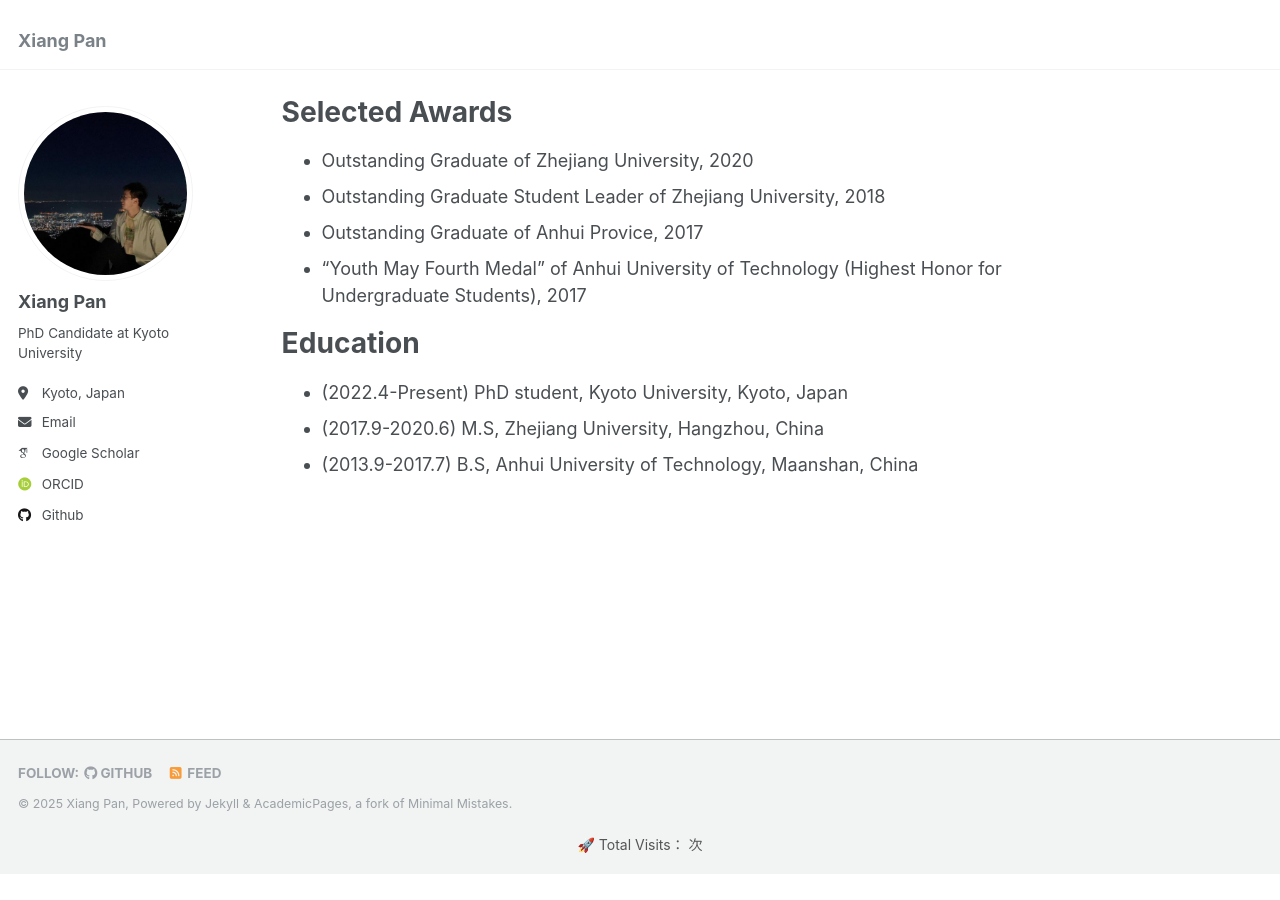
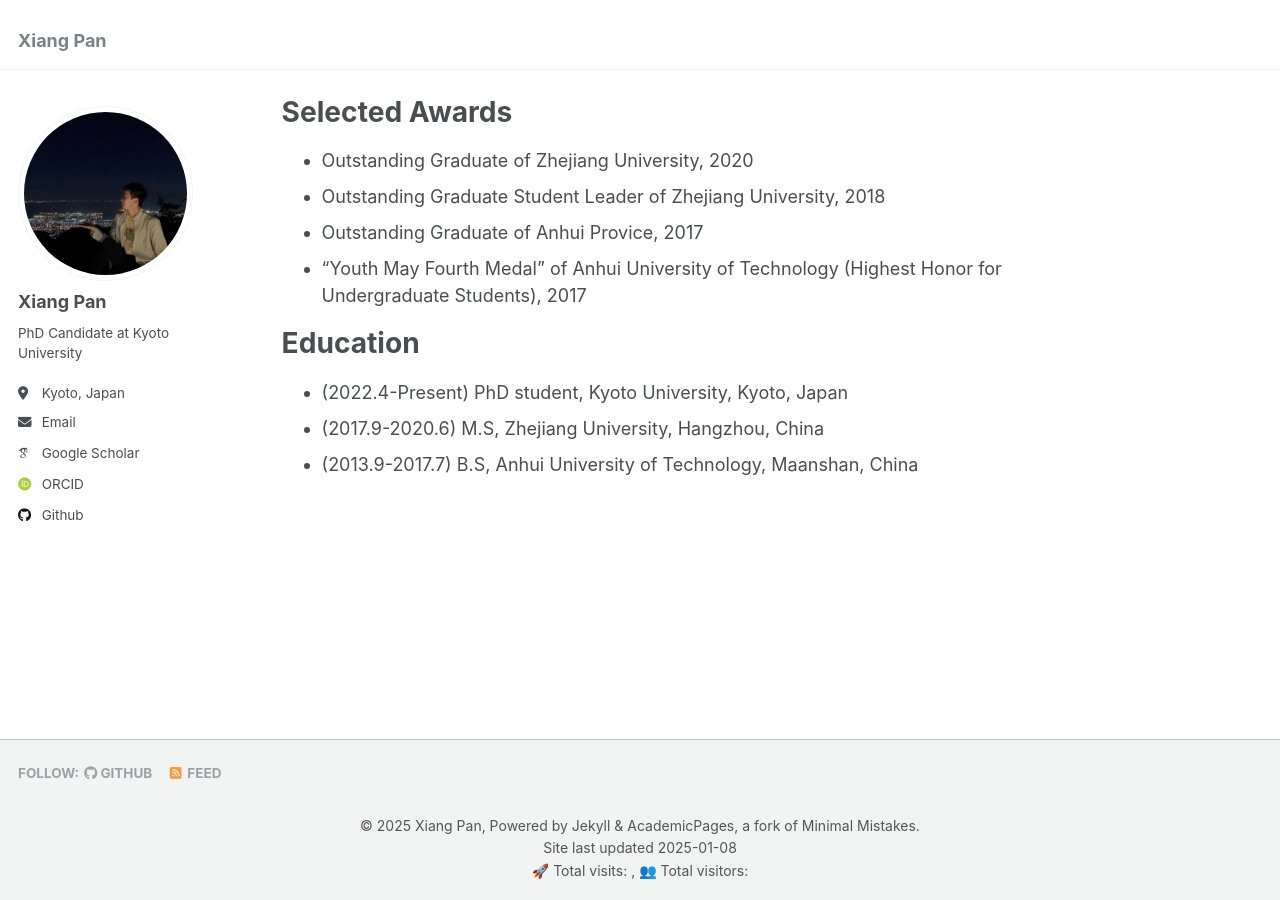
Before and after one commit to pan-xiang/pan-xiang.github.io, a Jekyll site: the page built from _pages/about.md, in a window 1280 px wide and 900 px high, scrolled down 1026 px. Built offline with Jekyll 4.4.1, drawn with Linux system fonts in a browser that asks for light colours; some web fonts are replaced; before the commit the page ends 1900 px from its top, so only the background shows below that.

Commit message:
Update footer.html

```diff
--- a/_includes/footer.html
+++ b/_includes/footer.html
@@ -19,14 +19,17 @@
 </div>
 {% endif %}
 
-<div class="page__footer-copyright">
+<!-- <div class="page__footer-copyright">
   &copy; {{ site.time | date: '%Y' }} {{ site.name | default: site.title }}, {{ site.data.ui-text[site.locale].powered_by | default: "Powered by" }} <a href="http://jekyllrb.com" rel="nofollow">Jekyll</a> &amp; <a href="https://github.com/academicpages/academicpages.github.io">AcademicPages</a>, a fork of <a href="https://mademistakes.com/work/minimal-mistakes-jekyll-theme/" rel="nofollow">Minimal Mistakes</a>.<br />
-  <!-- Site last updated {{ "now" | date: '%Y-%m-%d' %}} -->
-</div>
+  Site last updated {{ "now" | date: '%Y-%m-%d' %}}
+</div> -->
 
 <!-- Busuanzi 访问统计 -->
 <div id="statistics-container">
-  <p>🚀 Total Visits：<span id="busuanzi_value_site_pv"></span> 次</p>
+  &copy; {{ site.time | date: '%Y' }} {{ site.name | default: site.title }}, {{ site.data.ui-text[site.locale].powered_by | default: "Powered by" }} <a href="http://jekyllrb.com" rel="nofollow">Jekyll</a> &amp; <a href="https://github.com/academicpages/academicpages.github.io">AcademicPages</a>, a fork of <a href="https://mademistakes.com/work/minimal-mistakes-jekyll-theme/" rel="nofollow">Minimal Mistakes</a>.<br />
+  Site last updated {{ "now" | date: '%Y-%m-%d' %}}
+
+  <p>🚀 Total visits: <span id="busuanzi_value_site_pv"></span>, 👥 Total visitors: <span id="busuanzi_value_site_uv"></span></p>
 </div>
 
 <!-- CSS 样式 -->
```
